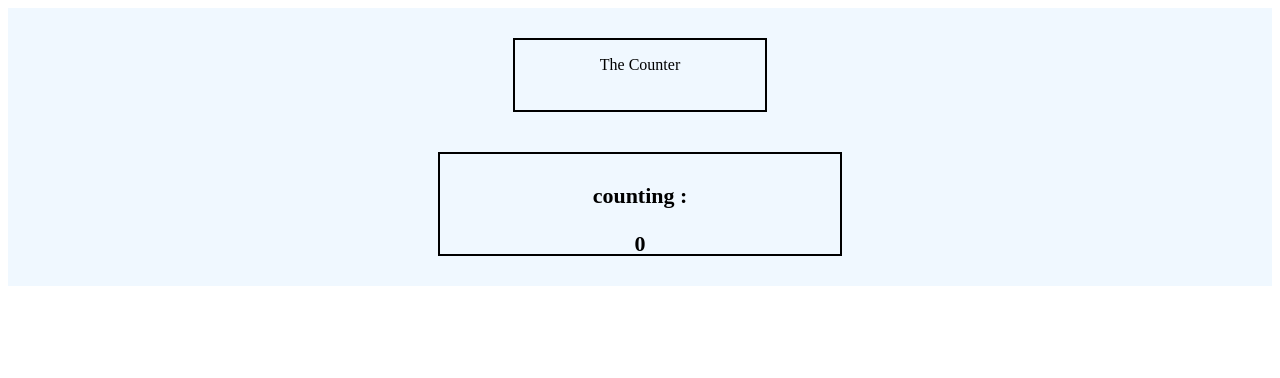
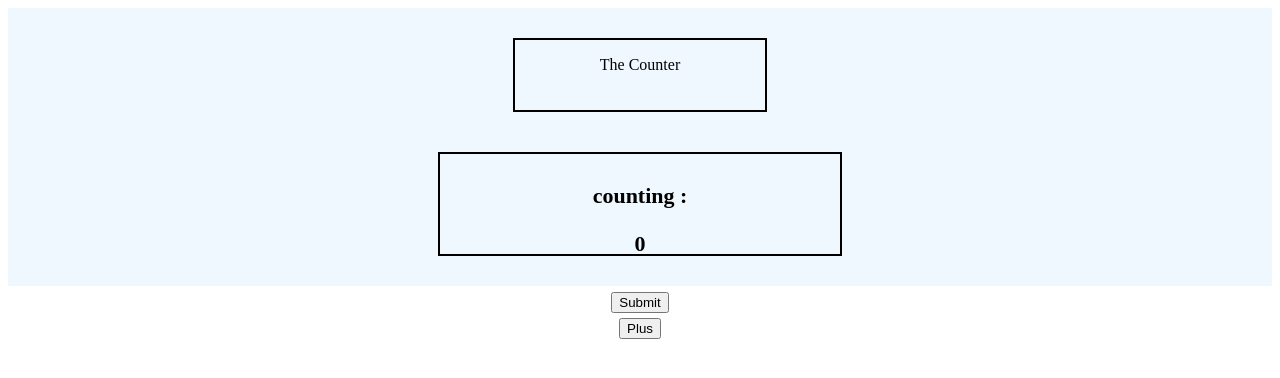
Before and after one commit to AlihTamrawe/django, a Django app: page /d/ in a window 1280 px wide. Shown: the top 378 px of the page. Run offline with Django 3.2, Linux system fonts and the light colour scheme.

Commit message:
completed

```diff
--- a/Counter/count_app/templates/index.html
+++ b/Counter/count_app/templates/index.html
@@ -15,7 +15,13 @@
             <div class="time">
 
                 <h4>counting :<p  > {{request.session.test}}</p></h4>
+                <form action="/d" >
+                    <input type="submit" name="rest" placeholder="Rest">
+                    </form>
 
+                    <form action="" >
+                        <input type="submit" name="plus" value="Plus" >
+                    </form>
             </div>
         </main>
 </body>
--- a/Counter/count_app/views.py
+++ b/Counter/count_app/views.py
@@ -3,17 +3,16 @@ from django.shortcuts import render,redirect,HttpResponse
 
 
 def index(request):
-    if request.session == 'test':
-        # count=request.session['count']
-        # count+=1
-        # request.session['test']=count
-        # request.session['count']=request.session['test']
-        # request.session.save()
-        pass
+
+    if request.GET =='plus' :
+        request.session['test'] +=2
+        request.session.save()
+        if request.session == 'test':
+            request.session['test']=0
+            request.session.save()
     else:
         request.session['test'] +=1
         request.session.save()
-
     return render(request,'index.html')
 
 def destroy(request):
```
Also changed, not shown: Counter/db.sqlite3.
